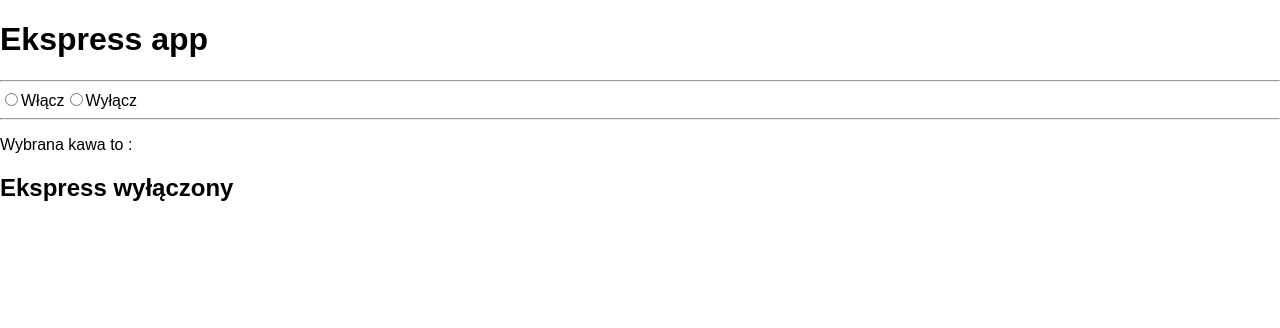
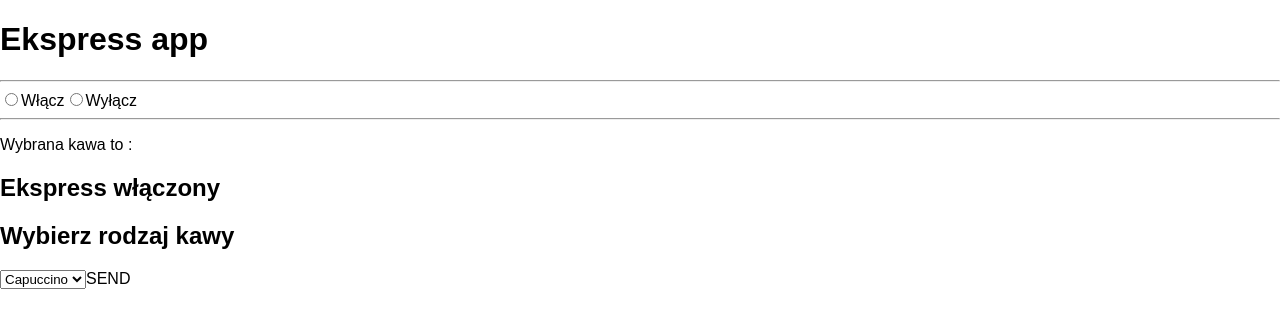
Before and after one commit to Kamilnaja/react-caffe-machine, a React (Create React App) app: page / in a window 1280 px wide. Shown: the top 328 px of the page. Built offline with nearby package versions, Linux system fonts and the light colour scheme.

Commit message:
getting data from on-of works and express toggling data

```diff
--- a/src/App.js
+++ b/src/App.js
@@ -38,9 +38,10 @@ class App extends Component {
             updateOn={this.setEnabled}
             updateOf = {this.setDisabled}
           />
-          <CaffeInfo />
+          <CaffeInfo enabled={this.state.enabled}/>
           <CaffeSpec
             caffeSpecList={["Capuccino", "Latte", "Americano"]}
+            enabled={this.state.enabled}
             />
         </form>
       </div>
--- a/src/CaffeInfo.js
+++ b/src/CaffeInfo.js
@@ -3,6 +3,7 @@ import React, {Component} from 'react';
 class CaffeInfo extends Component {
   render() {
     return (
+
       <div>
         <hr/>
         <p>
```
